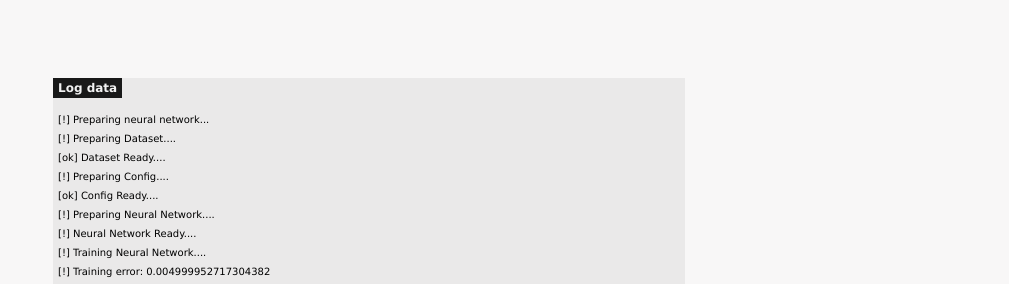
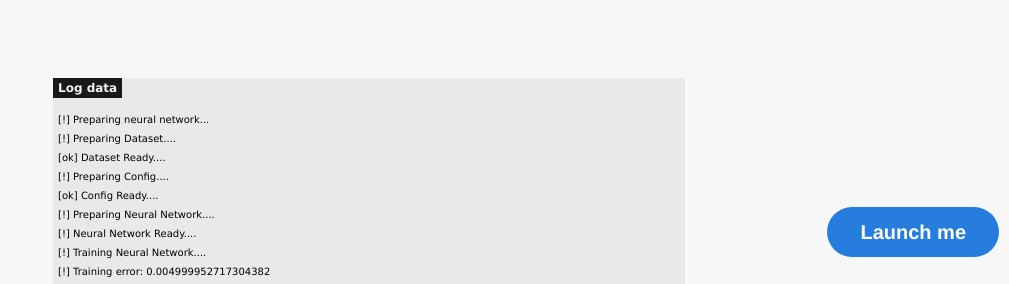
Before and after one commit to TA3/edu-simple-ai, a plain HTML site: page index.html in a window 1280 px wide. Shown: the part 513-797 px from the top of the page, without its empty margins (271-1280 px from the left). Drawn offline with Linux system fonts and the light colour scheme; a script that the page names is missing.

Commit message:
added survey button

```diff
--- a/index.html
+++ b/index.html
@@ -12,6 +12,7 @@
 </head>
 <body>
     <div class="container">
+            <a class="typeform-share button" href="https://taha578692.typeform.com/to/CgRJNf" data-mode="popup" style="position: fixed; right: 10px; bottom: 30px;display:inline-block;text-decoration:none;background-color:#267DDD;color:white;cursor:pointer;font-family:Helvetica,Arial,sans-serif;font-size:20px;line-height:50px;text-align:center;margin:0;height:50px;padding:0px 33px;border-radius:25px;max-width:100%;white-space:nowrap;overflow:hidden;text-overflow:ellipsis;font-weight:bold;-webkit-font-smoothing:antialiased;-moz-osx-font-smoothing:grayscale;" target="_blank">Launch me </a> <script> (function() { var qs,js,q,s,d=document, gi=d.getElementById, ce=d.createElement, gt=d.getElementsByTagName, id="typef_orm_share", b="https://embed.typeform.com/"; if(!gi.call(d,id)){ js=ce.call(d,"script"); js.id=id; js.src=b+"embed.js"; q=gt.call(d,"script")[0]; q.parentNode.insertBefore(js,q) } })() </script>
         <h2>Student Overall</h2>
         <div class="inputs" >
             <input id="PR" type="number" placeholder="PR" class="score" max="100" min="0">
```
